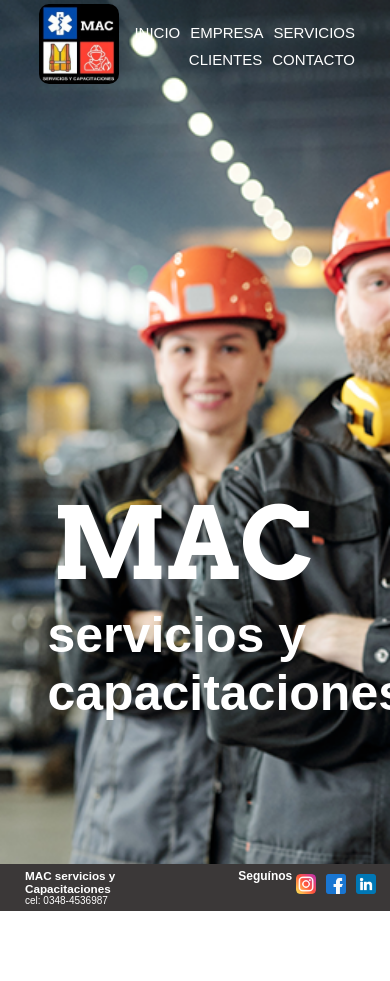
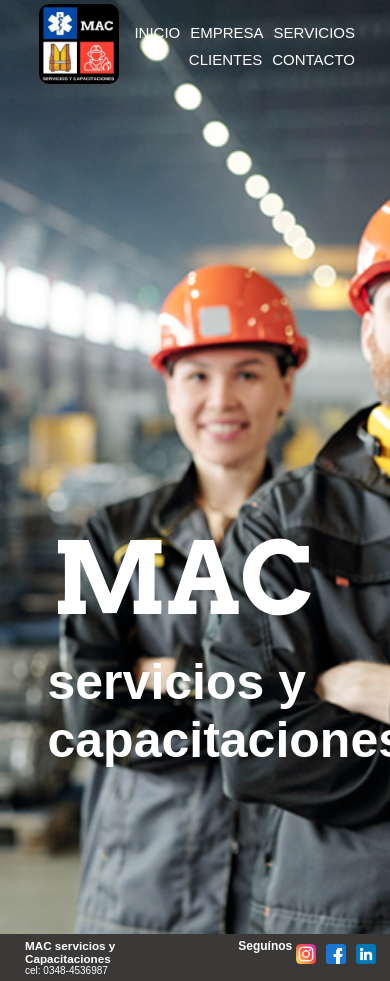
Before and after one commit to rafaelgordillo/PF-Gordillo, a website: page index.html in a window 390 px wide. Before the commit the page ends 911 px from the top, so only its background shows below. Drawn offline with Linux system fonts and the light colour scheme; a web font is replaced by a local one.

Commit message:
agregue mas modificaciones de background image en index y media mobile

```diff
--- a/scss/layout/_footer.scss
+++ b/scss/layout/_footer.scss
@@ -6,6 +6,7 @@
     background-color: rgb(59, 56, 56);
     padding: 5px;
     width: 100%;
+
 
 }
 
--- a/scss/layout/_main-index.scss
+++ b/scss/layout/_main-index.scss
@@ -2,20 +2,21 @@
 .background-img{
     background-image: url(../assets/img/tres-personas.png);
    background-size: cover;
-  /* position: absolute;*/
 
    width: 100%;
-   height: 100%;
+  /* height: 100vh;*/
 }
 
 .main-index{
     display: grid;
     grid-template-columns: repeat(12,1fr);
     grid-template-rows: repeat(12,1fr);
-    min-height: 88%;
+    width: 100%;
+    height: 100vh;
+   /* min-height: 75%;*/
     h1{
         grid-column: 2 / 5;
-        grid-row: 6 / 8;
+        grid-row: 6 / 12;
         color: white;
         font-size: 100px;
         font-family: 'Arvo', serif;
@@ -24,7 +25,7 @@
     }
     h2{
        grid-column: 1 / 12;
-       grid-row: 8 / 10;
+       grid-row: 8 / 12;
         text-align:left;
         color: white;
         font-size: 50px;
--- a/scss/layout/_media-mobile.scss
+++ b/scss/layout/_media-mobile.scss
@@ -63,7 +63,7 @@
        /* position: absolute;*/
 
         width: 100%;
-        height: 100%;
+       /* height: 100%;*/
     }
 
 
--- a/scss/layout/_media-tablet.scss
+++ b/scss/layout/_media-tablet.scss
@@ -87,7 +87,8 @@
         display: grid;
         grid-template-columns: repeat(12, 1fr);
         grid-template-rows: repeat(12, 1fr);
-        min-height: 85%;
+        min-height: 75%;
+
 
     }
 }
```
Also changed, not shown: css/style.css.
